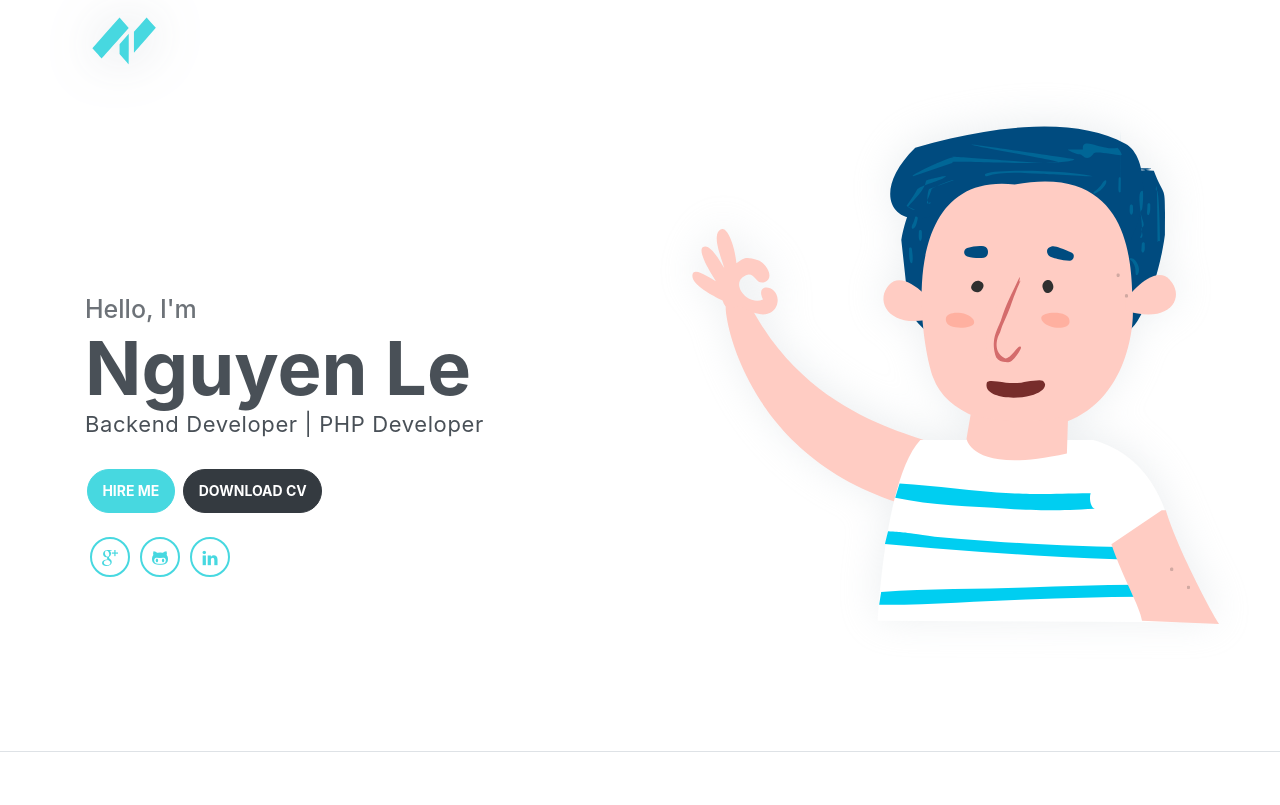
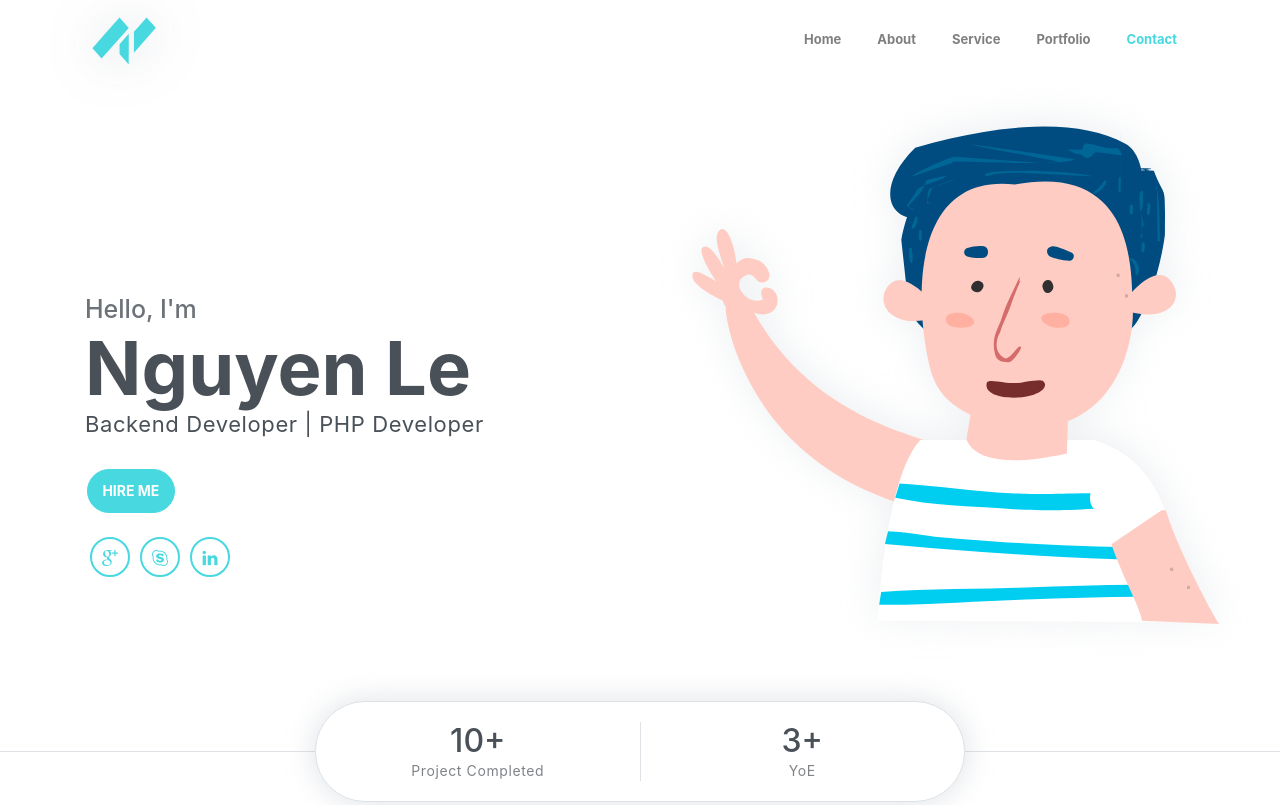
Before and after one commit to nguyenltng/nguyenltng.github.io, a plain HTML site: page index.html in a window 1280 px wide. Shown: the top 805 px of the page. Drawn offline with Linux system fonts and the light colour scheme.

Commit message:
Update index.html
Signed-off-by: Nguyên <57996971+nguyenltng@users.noreply.github.com>

```diff
--- a/index.html
+++ b/index.html
@@ -25,27 +25,27 @@
 
             <div class="collapse navbar-collapse" id="navbarSupportedContent">
                 <ul class="navbar-nav ml-auto align-items-center">
-                    <!-- <li class="nav-item">
+                    <li class="nav-item">
                         <a class="nav-link" href="#home">Home</a>
-                    </li> -->
-                    <!-- <li class="nav-item">
+                    </li>
+                    <li class="nav-item">
                         <a class="nav-link" href="#about">About</a>
-                    </li> -->
-                    <!-- <li class="nav-item">
+                    </li>
+                    <li class="nav-item">
                         <a class="nav-link" href="#service">Service</a>
-                    </li>                    -->
-                    <!-- <li class="nav-item">
+                    </li>
+                    <li class="nav-item">
                         <a class="nav-link" href="#portfolio">Portfolio</a>
                     </li>
-                    <li class="nav-item">
+                    <!-- <li class="nav-item">
                         <a class="nav-link" href="#testmonial">Testmonial</a>
                     </li>
                     <li class="nav-item">
                         <a class="nav-link" href="#blog">Blog</a>
-                    </li>
+                    </li> -->
                     <li class="nav-item">
                         <a class="nav-link" href="#contact">Contact</a>
-                    </li> -->
+                    </li>
                     <!-- <li class="nav-item">
                         <a class="- btn btn-primary rounded ml-4" href="components.html">Copmonents</a>
                     </li> -->
@@ -65,17 +65,19 @@
 
                 <div class="buttons pt-3">
                     <button class="btn btn-primary rounded hire-me">HIRE ME</button>
-                    <a href="assets/files/CV_LeThanhNguyen.pdf" target="_blank">
+<!--                     <a href="assets/files/CV_LeThanhNguyen.pdf" target="_blank">
                         <button class="btn btn-dark rounded">
                             DOWNLOAD CV
                         </button>
-                    </a>
+                    </a> -->
                 </div>
 
                 <div class="socials mt-4">
                     <!-- <a class="social-item" href="javascript:void(0)"><i class="ti-facebook"></i></a> -->
                     <a class="social-item" href="mailto:user@domain.com?Subject=Via%20nguyenltng.github.io" target="_blank"><i class="ti-google"></i></a>
-                    <a class="social-item" href="https://github.com/nguyenltng" target="_blank"><i class="ti-github" ></i></a>
+                    <a class="social-item" href="skype:nguyenltng?chat" target="_blank"><i class="ti-skype" ></i></a>
+
+<!--                     <a class="social-item" href="https://github.com/nguyenltng" target="_blank"><i class="ti-github" ></i></a> -->
                     <a class="social-item" href="https://www.linkedin.com/in/nguyen-le-3083a4227/" target="_blank"><i class="ti-linkedin"></i></a>
                 </div>
             </div>
@@ -85,20 +87,20 @@
         </div>
 
         <!-- Header-widget -->
-        <!-- <div class="widget">
-            <div class="widget-item">
+        <div class="widget">
+<!--             <div class="widget-item">
                 <h2>124</h2>
                 <p>Happy Clients</p>
-            </div>
+            </div> -->
             <div class="widget-item">
-                <h2>456</h2>
+                <h2>10+</h2>
                 <p>Project Completed</p>
             </div>
             <div class="widget-item">
-                <h2>789</h2>
-                <p>Awards Won</p>
+                <h2>3+</h2>
+                <p>YoE</p>
             </div>
-        </div> -->
+        </div>
     </header>
     <!-- End of Page Header -->
 
@@ -107,16 +109,18 @@
     <!-- End of About Sectoin -->
 
     <!-- Service section -->
-    <!-- <section id="service" class="section"></section>  -->
+    <section id="service" class="section"></section>
     <!-- End of Service Sectoin -->
+    <hr class="w-50">
 
     <!-- Skills section -->
     <!-- <section id="skill" class="section"></section> -->
     <!-- End of Skills sections -->
 
     <!-- Portfolio section -->
-    <!-- <section id="portfolio" class="section"></section> -->
+    <section id="portfolio" class="section"></section>
     <!-- End of portfolio section -->
+    <hr class="w-50">
 
     <!-- Testmonial Section -->
     <!-- <section id="testmonial" class="section"></section> -->
@@ -146,7 +150,7 @@
     <!-- End od Hire me section. -->
 
     <!-- Contact Section -->
-    <!-- <section id="contact" class="position-relative section"></section> -->
+    <section id="contact" class="position-relative section"></section>
     <!-- End of Contact Section -->
 
     <!-- Page Footer -->
```
